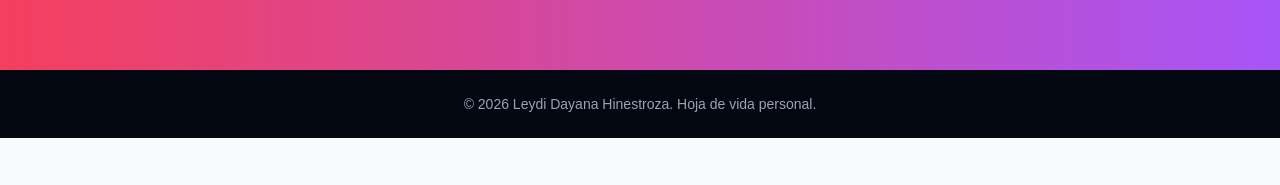
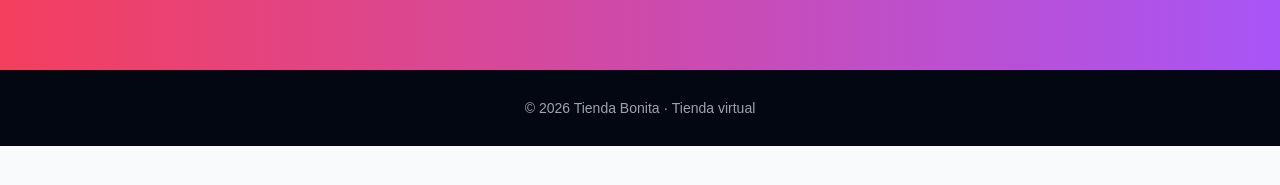
Before and after one commit to hinestrozadayana870-lang/Tienda-, a React (Vite) app: page / in a window 1280 px wide. Shown: the part 347-532 px from the top of the page. Built offline with nearby package versions, Linux system fonts and the light colour scheme.

Commit message:
Convertir hoja de vida en tienda

```diff
--- a/src/components/Footer.jsx
+++ b/src/components/Footer.jsx
@@ -1,7 +1,7 @@
 const Footer = () => {
   return (
-    <footer id="inicio" className="bg-gray-950 px-6 py-6 text-center text-sm text-gray-400">
-      <p>© 2026 Leydi Dayana Hinestroza. Hoja de vida personal.</p>
+    <footer className="bg-gray-950 px-6 py-7 text-center text-sm text-gray-400">
+      <p>© 2026 Tienda Bonita · Tienda virtual</p>
     </footer>
   );
 };
```
